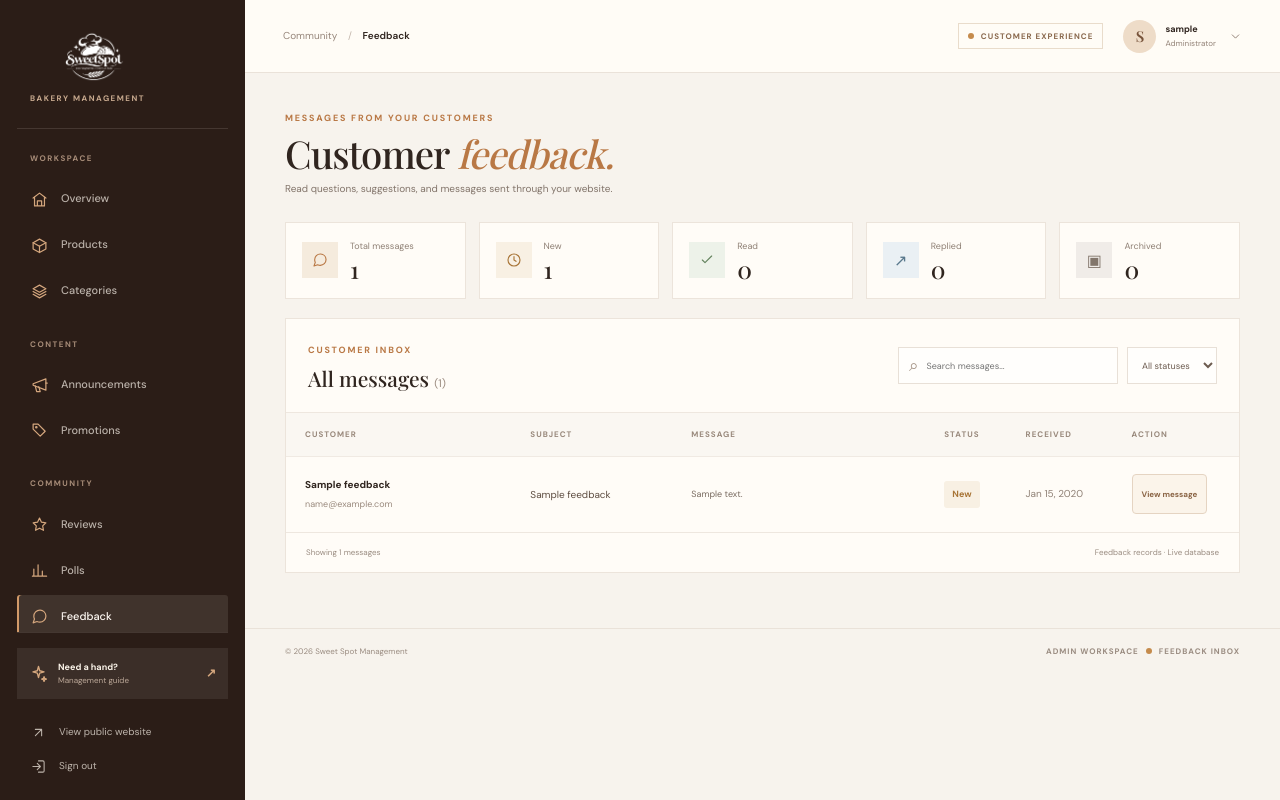
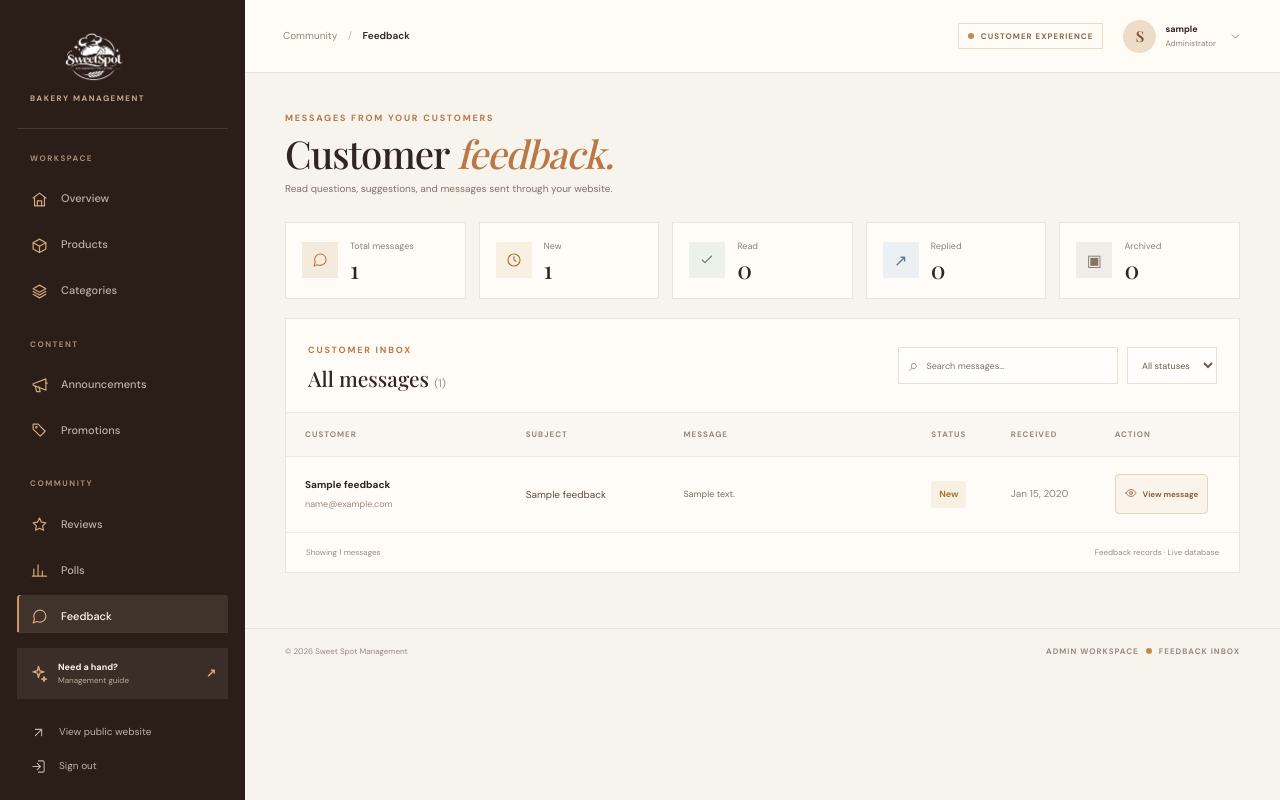
Before and after one commit to earlmacias2022-tech/Sweet-Spot, a PHP site: page /admin/feedback/index.php in a window 1280 px wide. Run offline with PHP 8.4, Linux system fonts and the light colour scheme; the visitor is signed in with stand-in values (Sample User, id 1); tables that the repository leaves empty hold one stand-in row (values such as "Sample post").

Commit message:
Add matching icons to admin review and create actions

```diff
--- a/admin/feedback/index.php
+++ b/admin/feedback/index.php
@@ -189,7 +189,7 @@ $csrfToken = admin_csrf_token();
                                                     data-subject="<?= feedback_escape($subject !== '' ? $subject : 'No subject') ?>"
                                                     data-message="<?= feedback_escape($item['message']) ?>"
                                                     data-date="<?= feedback_escape($item['created_at'] ?? '') ?>"
-                                                >View message</button>
+                                                ><svg class="admin-icon" aria-hidden="true"><use href="<?= BASE_URL ?>/assets/images/admin-icons.svg#eye"></use></svg> View message</button>
                                             </td>
                                         </tr>
                                     <?php endforeach; ?>
```
